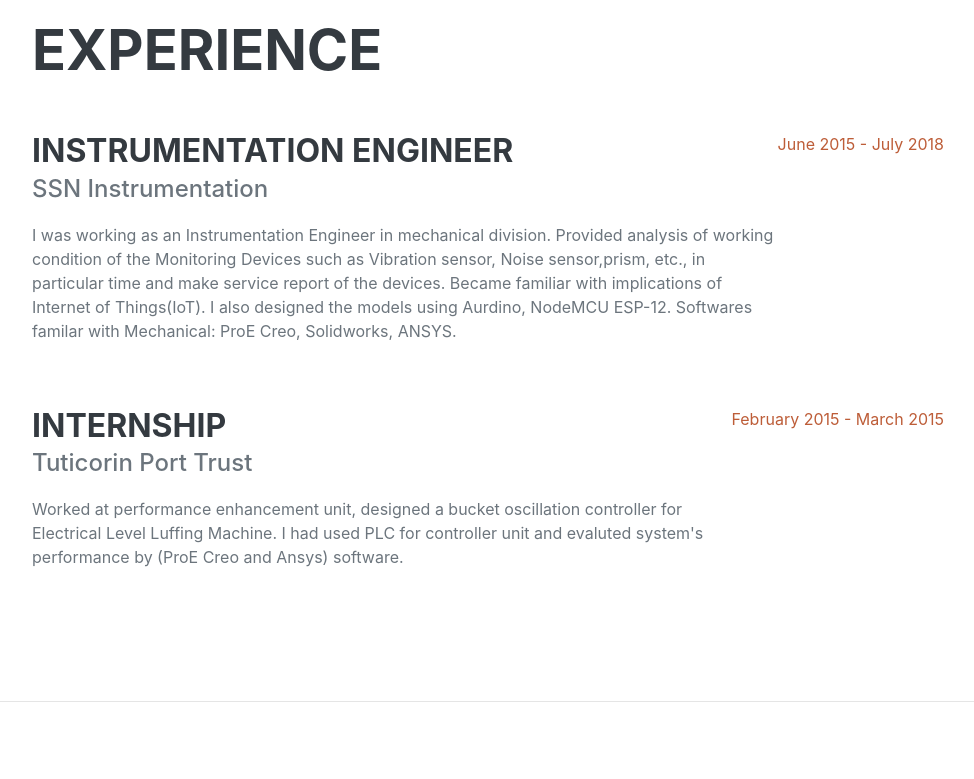
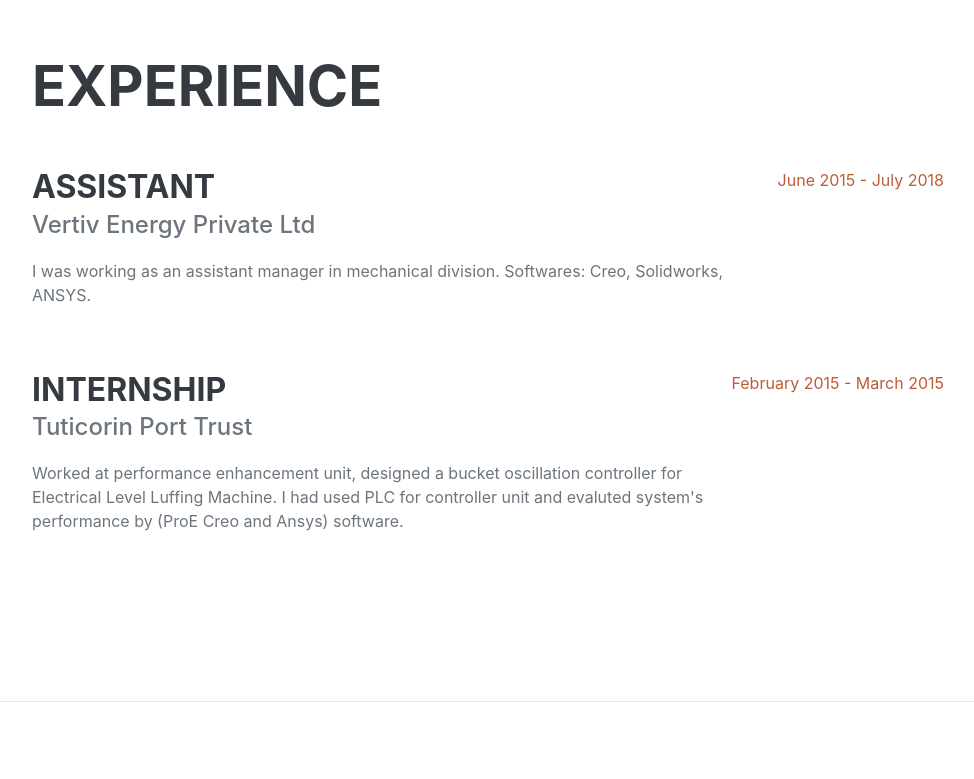
Before and after one commit to sivaraman-sivaraj/sivaraman-sivaraj.github.io, a plain HTML site: page index.html in a window 1280 px wide. Shown: the part 900-1679 px from the top of the page, without its empty margins (288-1262 px from the left). Drawn offline with nearby package versions, Linux system fonts and the light colour scheme; a web font is replaced by a local one.

Commit message:
Update index.html

```diff
--- a/index.html
+++ b/index.html
@@ -70,9 +70,9 @@
                     <h2 class="mb-5">Experience</h2>
                     <div class="d-flex flex-column flex-md-row justify-content-between mb-5">
                         <div class="flex-grow-1">
-                            <h3 class="mb-0">Instrumentation Engineer</h3>
-                            <div class="subheading mb-3">SSN Instrumentation </div>
-                            <p> I was working as an Instrumentation Engineer in mechanical division.  Provided analysis of working condition of the Monitoring Devices such as Vibration sensor, Noise sensor,prism, etc., in particular time and make service report of the devices. Became familiar with implications of Internet of Things(IoT). I also designed the models using Aurdino, NodeMCU ESP-12.  Softwares familar with Mechanical: ProE Creo, Solidworks, ANSYS. </p>
+                            <h3 class="mb-0">Assistant</h3>
+                            <div class="subheading mb-3">Vertiv Energy Private Ltd </div>
+                            <p> I was working as an assistant manager in mechanical division.  Softwares: Creo, Solidworks, ANSYS. </p>
                         </div>
                         <div class="flex-shrink-0"><span class="text-primary">June 2015 - July 2018</span></div>
                     </div>
@@ -171,7 +171,7 @@
             <section class="resume-section" id="interests">
                 <div class="resume-section-content">
                     <h2 class="mb-5">Interests</h2>
-                    <p>Apart from my academic activities, I love to travel and have interest in philosophical disscusion.</p>
+                    <p>Apart from my academic activities, I would like to travel and have interest in philosophical disscusion.</p>
                     <p>I am a Rubik's Cube Solver, intermediate chess player and carrom player.</p>
                     <p class="mb-0">In sports, I love to play cricket, football and swimming. I used to run a lot and go to gym sporadically. </p>
                 </div>
```
